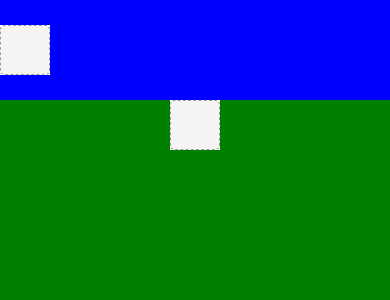
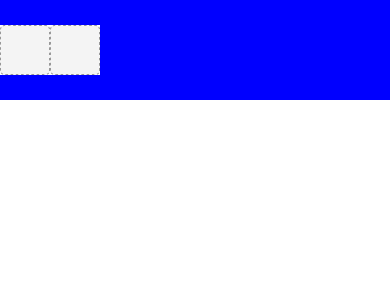
Before and after one commit to DavyjonesCode/wireframes, a React Native app: screen / in a window 390 px wide. Shown: the top 300 px of the page. Built offline with nearby package versions, Linux system fonts and the light colour scheme; what @react-native-community/hooks would draw is missing.

Commit message:
aligns content on main

```diff
--- a/app/screens/Main.js
+++ b/app/screens/Main.js
@@ -16,25 +16,17 @@ import Box from "../componets/Box";
 
 const Main = () => {
   return (
-    <View style={{ backgroundColor: "green", flex: 1 }}>
+    <View>
       <View style={styles.viewOne}>
         <Image
           source={require("../../assets/icon.png")}
           style={{
             width: 50,
             height: 50,
-            marginVertical: 25,
           }}
         />
         <View>
-          <Image
-            source={require("../../assets/icon.png")}
-            style={{
-              width: 50,
-              height: 50,
-              alignSelf: "center",
-            }}
-          />
+          <Image source={require("../../assets/icon.png")} style={styles.img} />
         </View>
       </View>
     </View>
@@ -55,6 +47,14 @@ const styles = StyleSheet.create({
   viewOne: {
     backgroundColor: "blue",
     height: 100,
+    flexDirection: "row",
+    alignItems: "center",
+  },
+  img: {
+    backgroundColor: "tomato",
+    width: 50,
+    height: 50,
+    justifyContent: "center",
   },
 });
 
```
